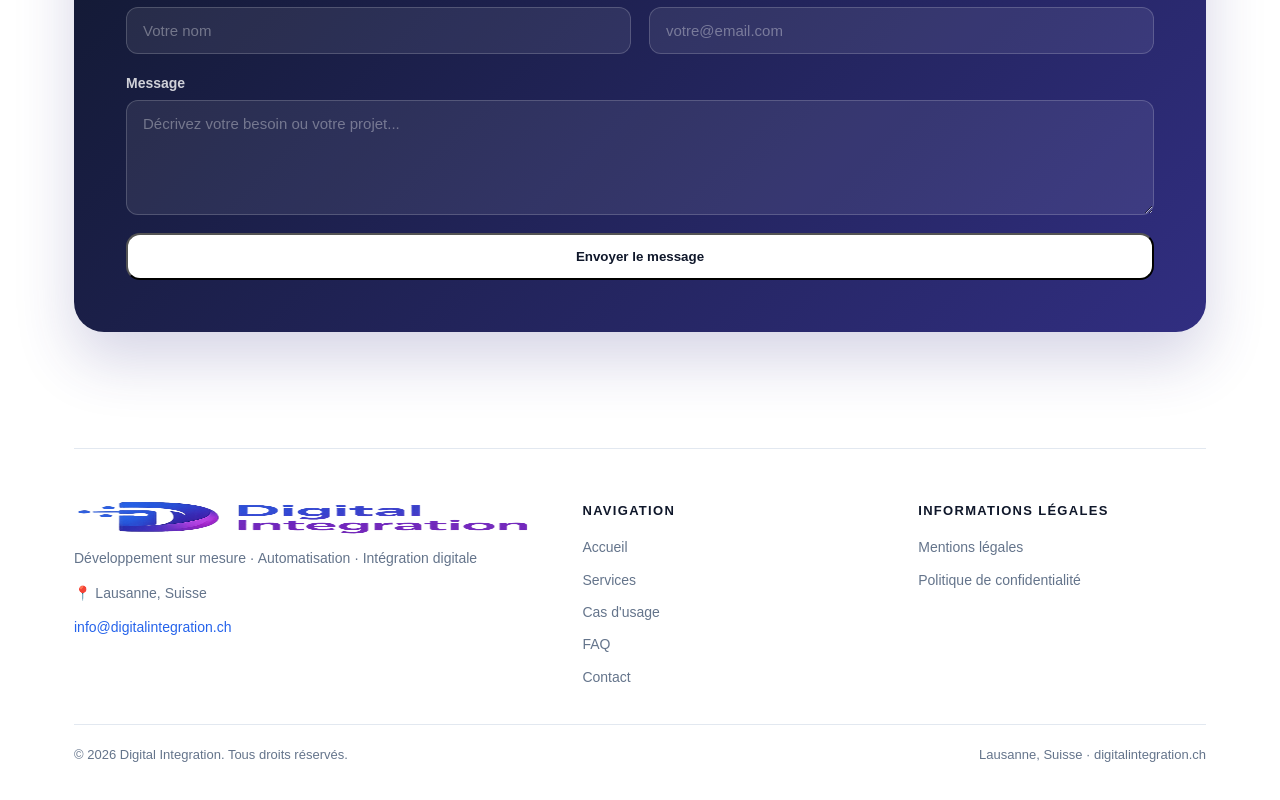
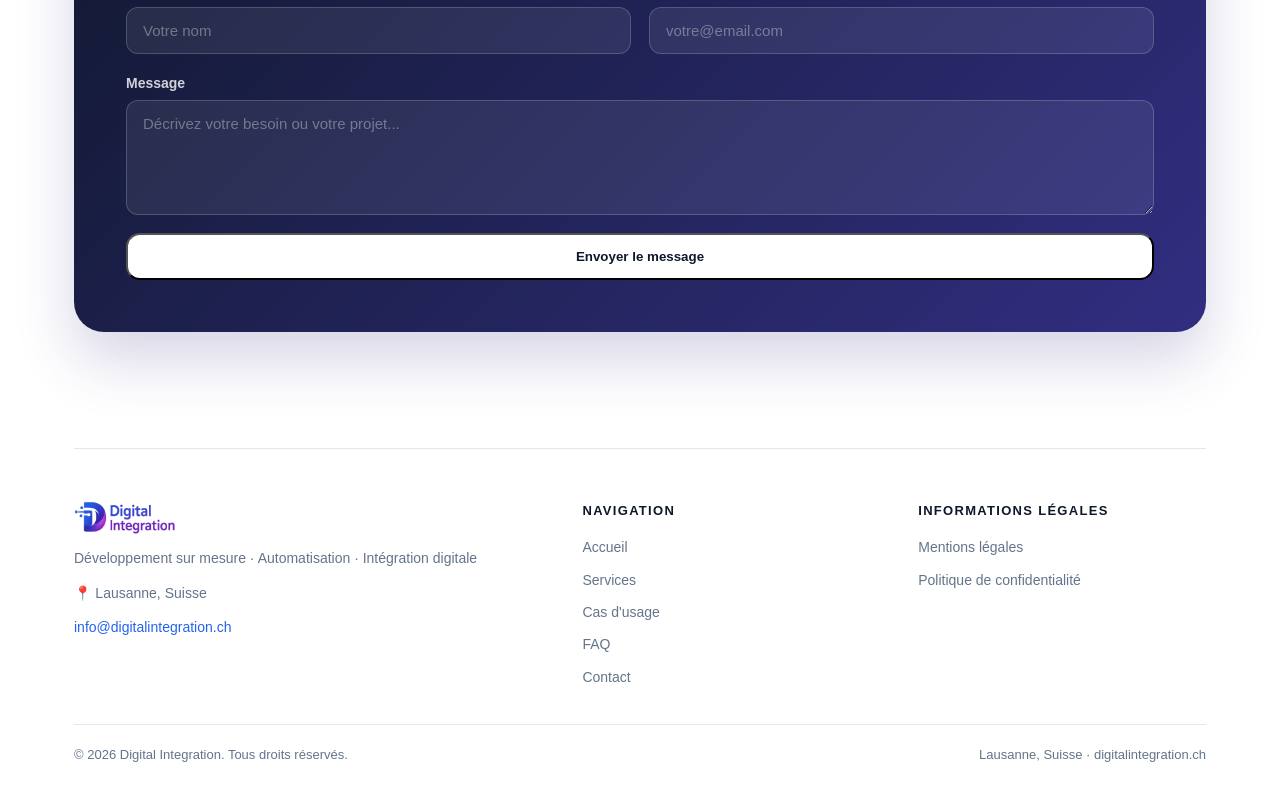
Before and after one commit to bliss46/digitalintegration, a Next.js app: page / in a window 1280 px wide. Shown: the part 5037-5837 px from the top of the page. Built offline with nearby package versions, Linux system fonts and the light colour scheme.

Commit message:
Fix logo footer : alignSelf flex-start pour éviter l'étirement en flexbox colonne
https://claude.ai/code/session_01QRSM1WeTL8EGf8cgtj9pNF

```diff
--- a/app/components/Footer.jsx
+++ b/app/components/Footer.jsx
@@ -9,7 +9,7 @@ export default function Footer() {
             <img
               src="/logo.png"
               alt="Digital Integration"
-              style={{ height: '34px', width: 'auto', display: 'block' }}
+              style={{ height: '34px', width: 'auto', display: 'block', alignSelf: 'flex-start' }}
             />
             <p className="footer-tagline">
               Développement sur mesure · Automatisation · Intégration digitale
```
